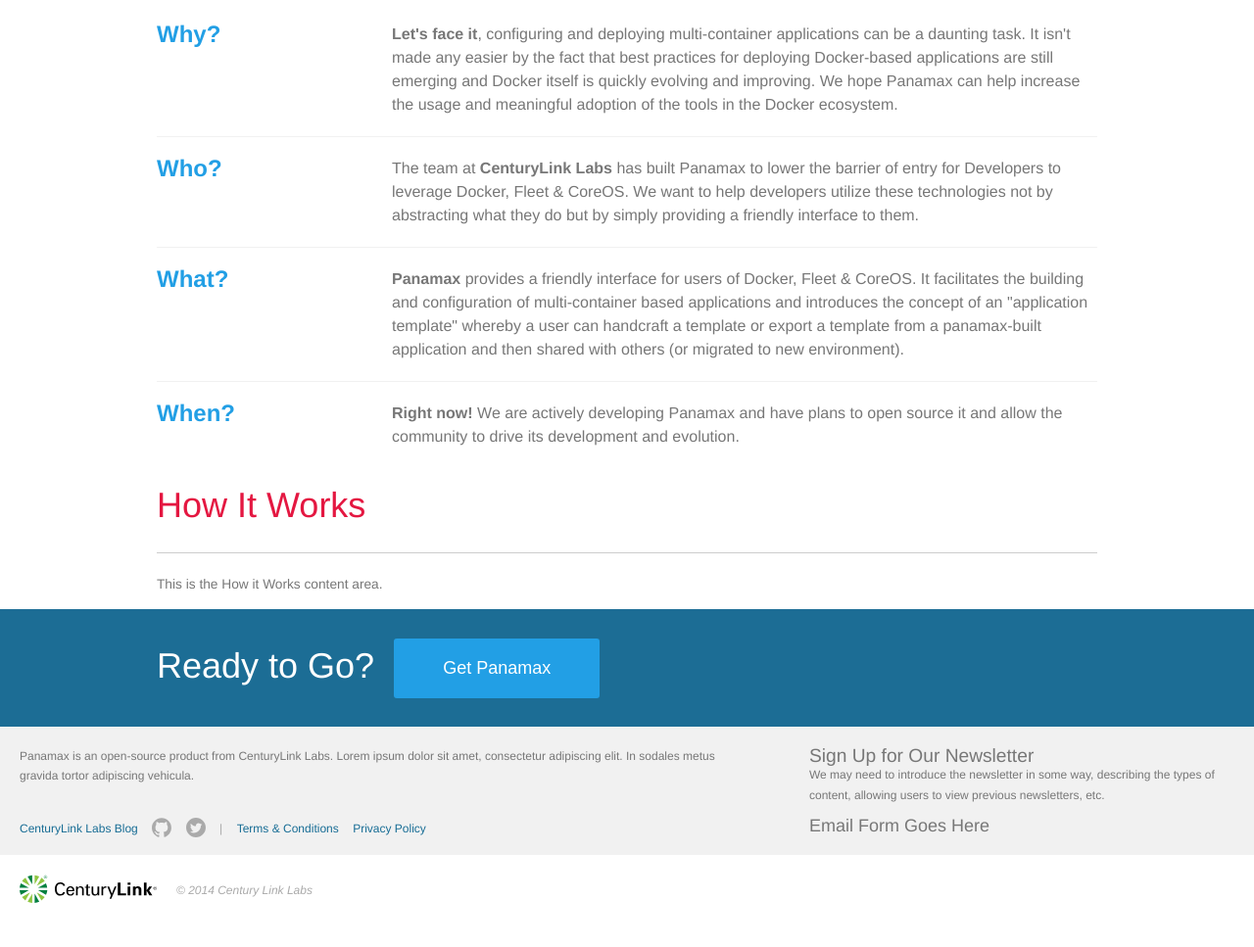
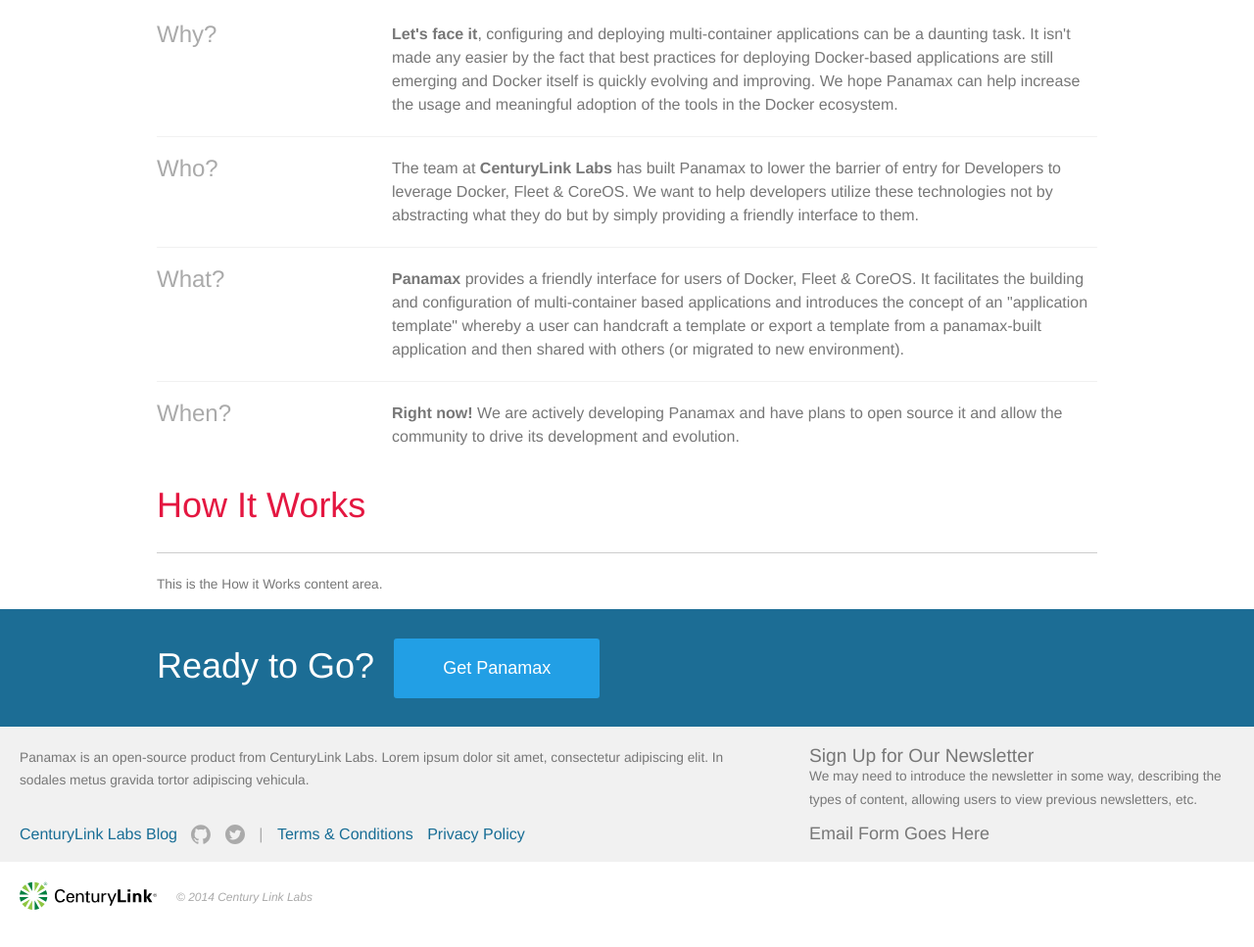
Before and after one commit to grindpattern/grindpattern.github.io, a plain HTML site: page index.html in a window 1280 px wide. Shown: the part 639-1606 px from the top of the page at 98% size. Drawn offline with Linux system fonts and the light colour scheme.

Commit message:
Minor typography tweaks.

```diff
--- a/assets/stylesheets/main.css
+++ b/assets/stylesheets/main.css
@@ -269,8 +269,8 @@ cite.built-by {
 
   }
     #about-panamax dl dt {
-      color: #229fe5;
-      font-weight: bold;
+      color: #AAA;
+      font-weight: 200;
       font-size: 24px;
       float: left;
       margin-top: 20px;
@@ -370,7 +370,7 @@ footer {
     padding: 20px;
   }
     #footer-top p {
-        font-size: 12px;
+        /*font-size: 12px;*/
       }
     #footer-info {
       width: 60%;
@@ -387,7 +387,7 @@ footer {
       #footer-top li {
         display: inline;
         margin: 0px 10px 0px 0px;
-        font-size: 12px;
+        /*font-size: 12px;*/
       }
         #footer-top li a {
           text-decoration: none;
```
